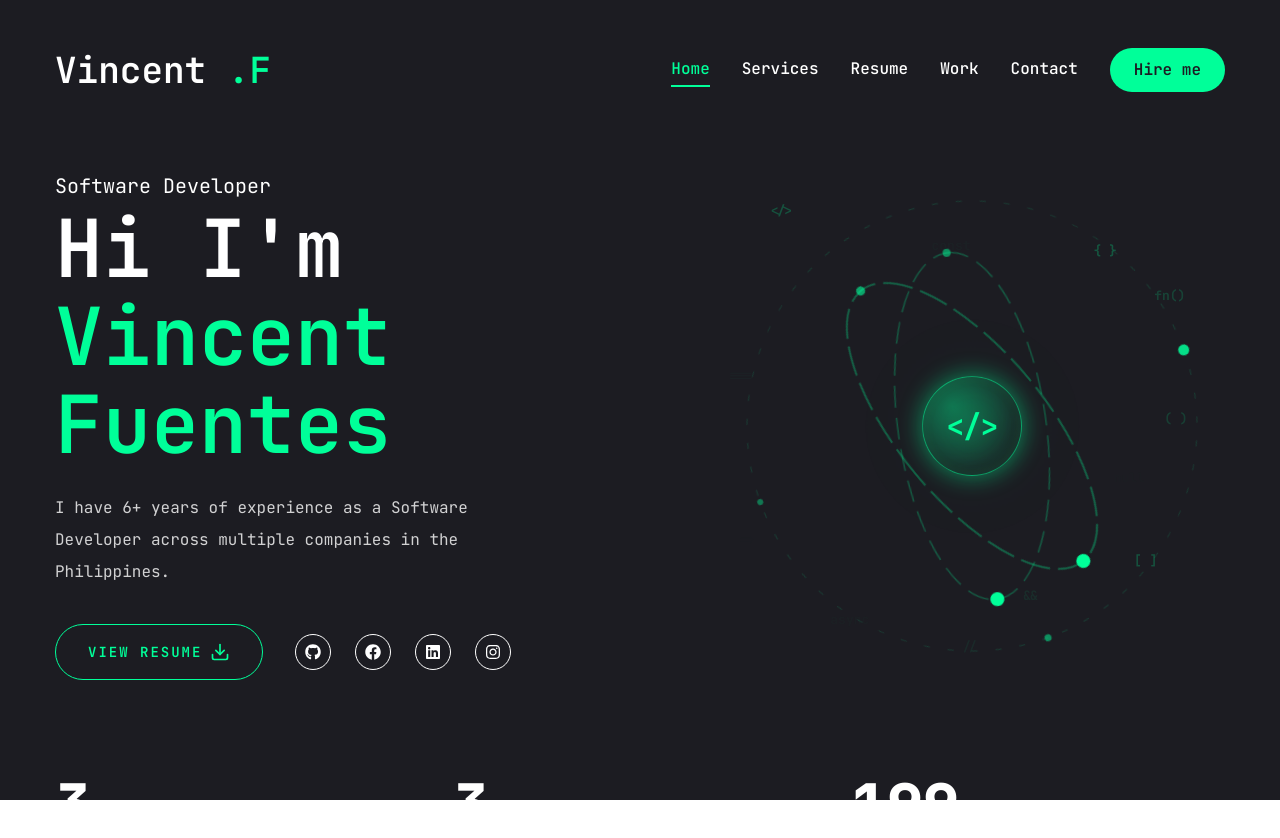
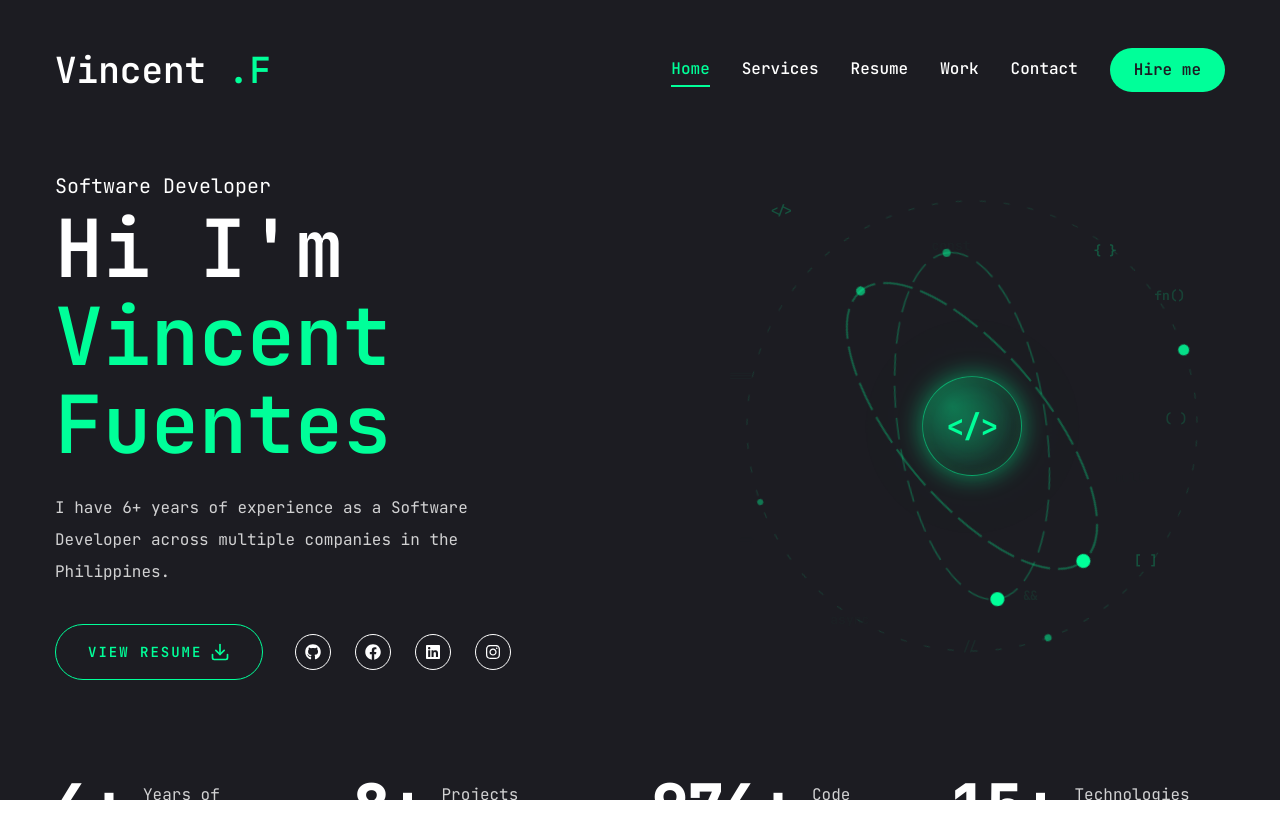
Before and after one commit to fuentes-vincent/vincent_portfolio, a Next.js app: page / in a window 1280 px wide. Shown: the top 838 px of the page. Built offline with nearby package versions, Linux system fonts and the light colour scheme.

Commit message:
Fix stats data structure and improve labels for clarity

```diff
--- a/components/Stats.jsx
+++ b/components/Stats.jsx
@@ -2,42 +2,60 @@
 
 import CountUp from "react-countup"
 
+// Each stat has a target number and a readable label
+// suffix="+" appended by CountUp so numbers display as "6+", "8+", etc.
 const stats = [
     {
-        nume: 3,
+        num: 6,
         text: "Years of experience",
+        suffix: "+",
     },
     {
-        nume: 3,
-        text: "Projects",
+        num: 8,
+        text: "Projects completed",
+        suffix: "+",
     },
     {
-        nume: 200,
-        text: "Number of commits",
+        num: 1000,
+        text: "Code commits",
+        suffix: "+",
+    },
+    {
+        num: 15,
+        text: "Technologies mastered",
+        suffix: "+",
     },
 ]
 
 const Stats = () => {
   return (
-    <section>
+    <section className="pt-4 pb-12 xl:pt-0 xl:pb-0">
         <div className="container mx-auto">
             <div className="flex flex-wrap gap-6 max-w-[80vw] mx-auto xl:max-w-none">
-                {stats.map((item, index)=> {
+                {stats.map((item, index) => {
                     return (
-                        <div className="flex-1 flex gap-4 items-center justify-center xl:justify-start"
-                        key={index}>
+                        <div
+                            className="flex-1 flex gap-4 items-center justify-center xl:justify-start"
+                            key={index}
+                        >
+                            {/* CountUp animates from 0 to `end` over 5s with a 2s delay */}
                             <CountUp
-                                end={item.nume}
+                                end={item.num}
                                 duration={5}
                                 delay={2}
+                                suffix={item.suffix}
                                 className="text-4xl xl:text-6xl font-extrabold"
                             />
+                            {/* max-w-[100px] causes the label to wrap into 2 short lines next to the number */}
+                            <p className="max-w-[100px] leading-snug text-white/80">
+                                {item.text}
+                            </p>
                         </div>
                     )
                 })}
             </div>
         </div>
-     </section>
+    </section>
   )
 }
 
```
